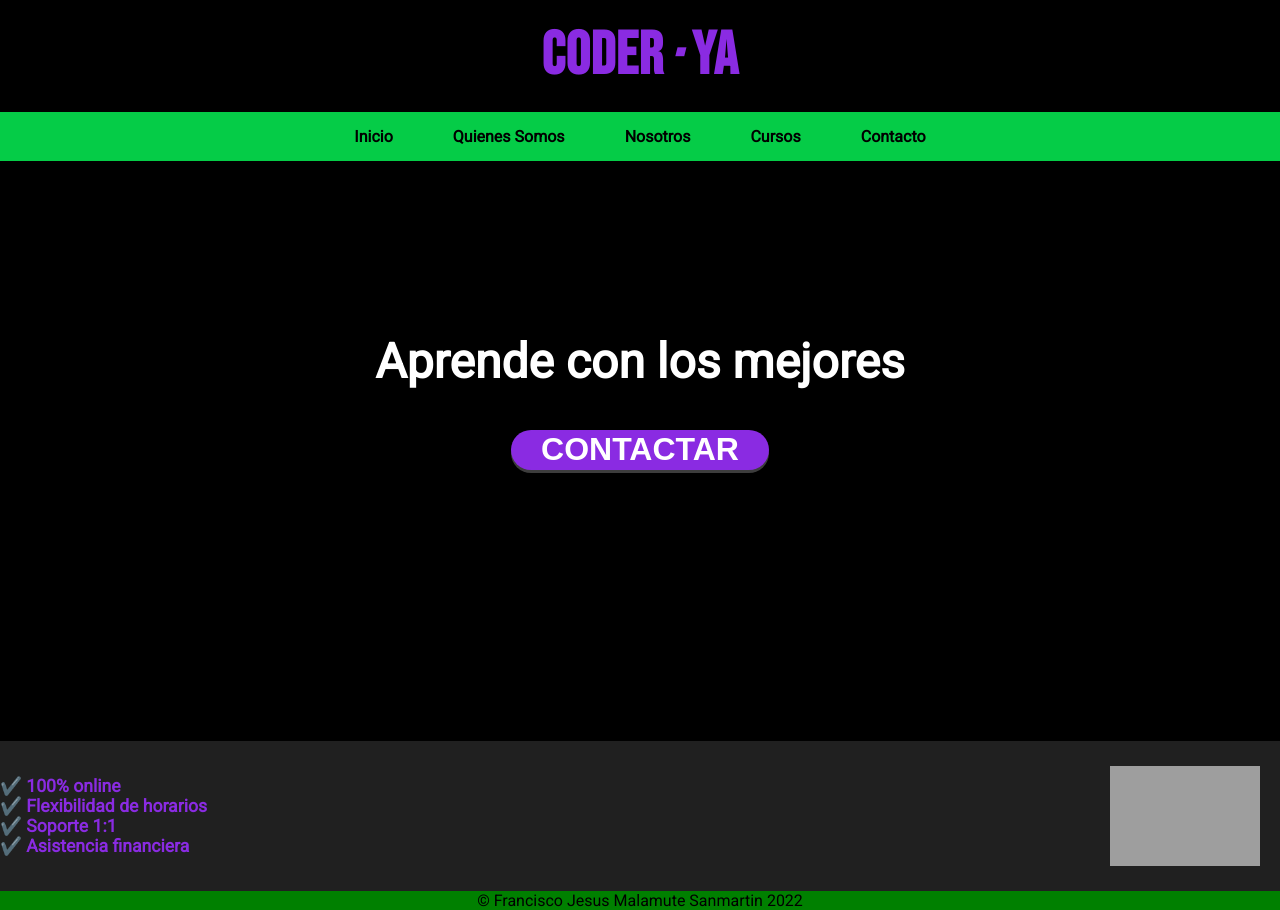
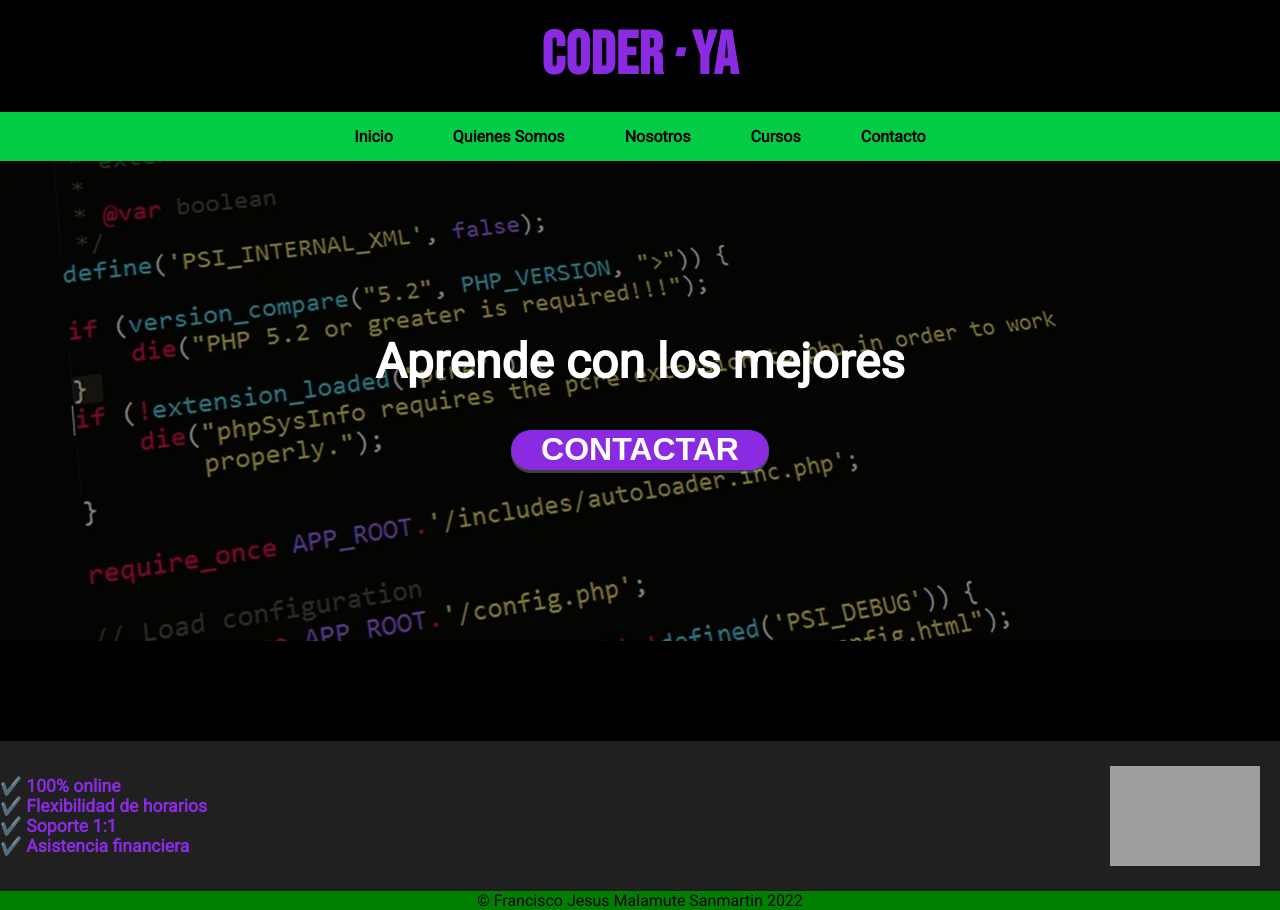
Before and after one commit to G3ZUZ/pf_franciscomalamute, a website: page index.html in a window 1280 px wide. Drawn offline with nearby package versions, Linux system fonts and the light colour scheme; files that its build step writes are made by us from their sources; grey boxes are pictures that could not be loaded; files whose address does not match are found by name.

Commit message:
sin barra

```diff
--- a/scss/_main.scss
+++ b/scss/_main.scss
@@ -6,7 +6,7 @@ main{
         background-color: rgb(0, 0, 0);
 
         .portada {
-            background-image: url("media/hero.webp");
+            background-image: url(../media/hero.webp);
             width: 100%;
             height: 60vh;
             background-size: cover;
```
